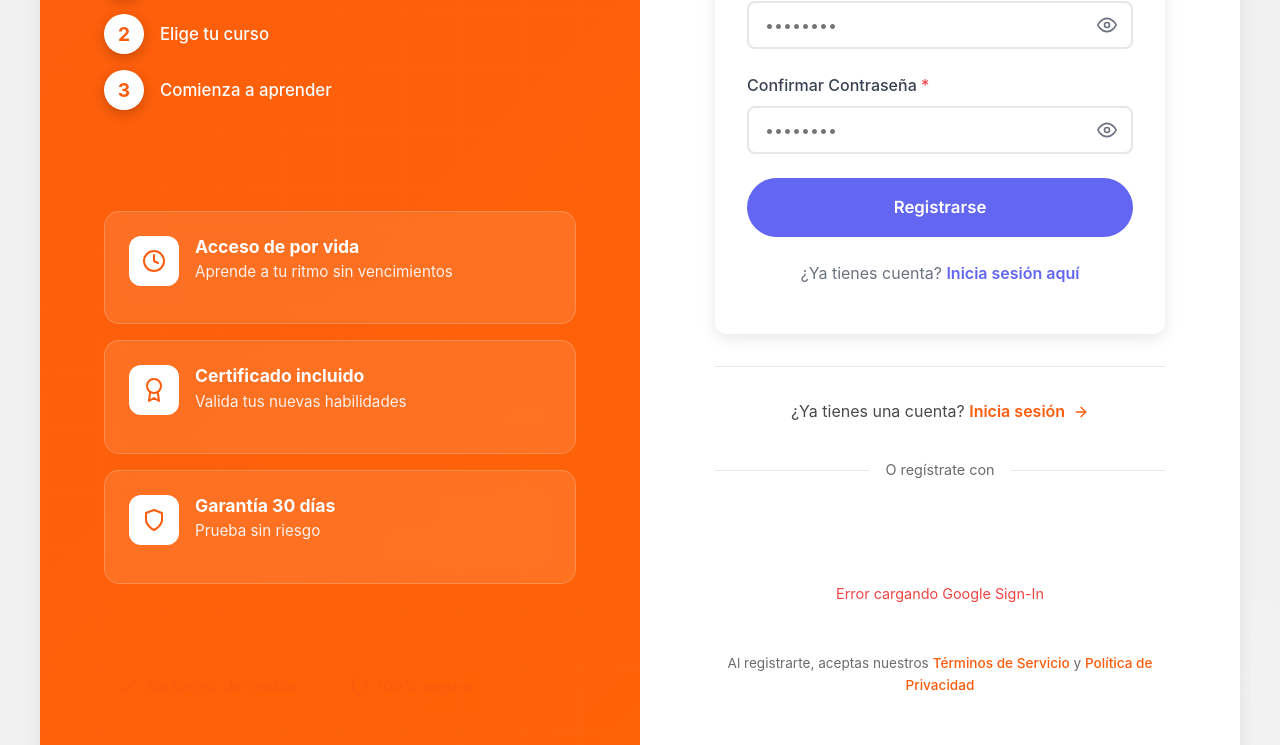
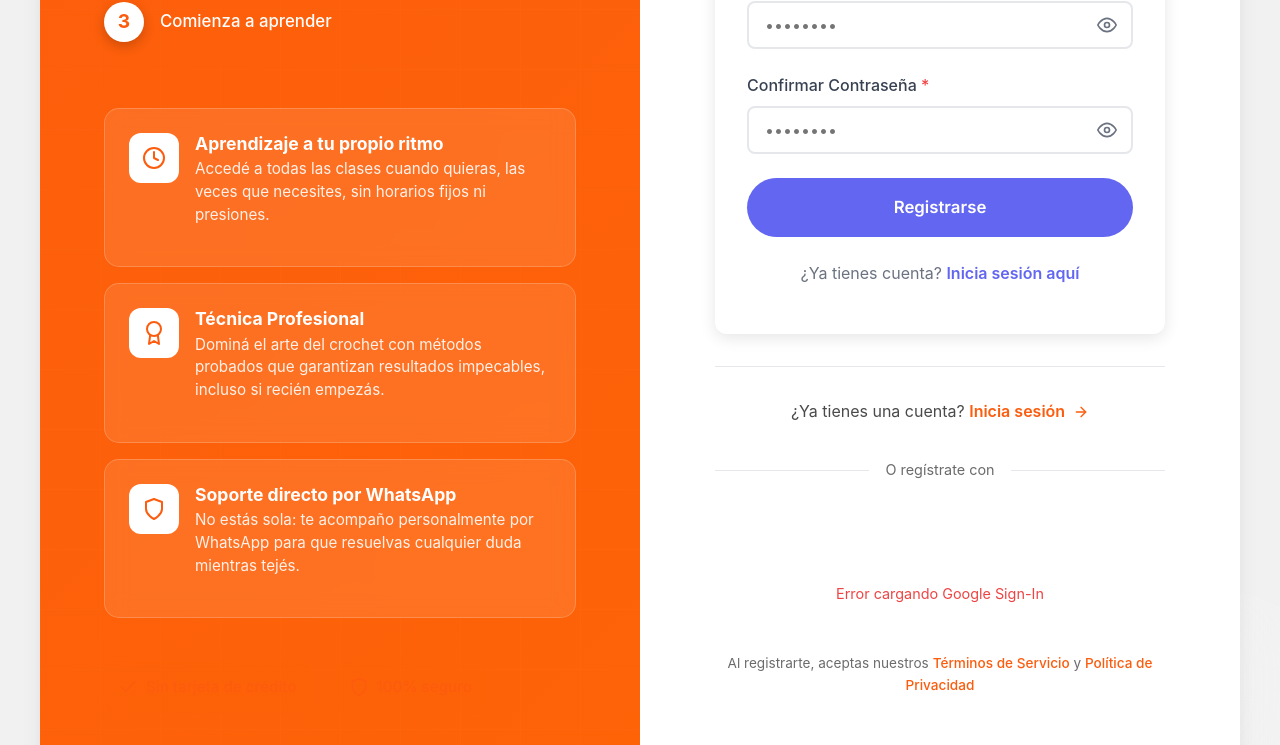
Before and after one commit to janomaciell/cursos-tejidos, a React (Vite) app in the folder frontend/: page /register in a window 1280 px wide. Shown: the part 759-1504 px from the top of the page. Built offline with nearby package versions, Linux system fonts and the light colour scheme; no server answers; a web font is replaced by a local one.

Commit message:
Changes to info and photo

```diff
--- a/frontend/src/courses/CourseDetail.jsx
+++ b/frontend/src/courses/CourseDetail.jsx
@@ -208,11 +208,11 @@ const CourseDetail = ({ course, hasAccess, onPurchase, loading, progress = {} })
                   </div>
                   <div className="benefit-item">
                     <FiCheckCircle />
-                    <span>Certificado al finalizar</span>
+                  <span>Patrones PDF descargables</span>
                   </div>
                   <div className="benefit-item">
                     <FiShield />
-                    <span>Garantía 30 días</span>
+                    <span>Soporte directo por WhatsApp</span>
                   </div>
                   <div className="benefit-item">
                     <FiCheckCircle />
--- a/frontend/src/pages/public/ComoFunciona.jsx
+++ b/frontend/src/pages/public/ComoFunciona.jsx
@@ -276,7 +276,7 @@ const ComoFunciona = () => {
             </div>
           </div>
           <div className="cf2-andrea-visual">
-            <img src="/img/andy-instructor.jpg" alt="Andrea - Instructora de Tejiendo con Andy" className="cf2-andrea-img" />
+            <img src="/img/andy-instructor.png" alt="Andrea - Instructora de Tejiendo con Andy" className="cf2-andrea-img" />
           </div>
         </div>
       </section>
--- a/frontend/src/pages/public/Home.css
+++ b/frontend/src/pages/public/Home.css
@@ -436,10 +436,7 @@ html {
 .video-placeholder {
   position: relative;
   width: 100%;
-  aspect-ratio: 16/9;
   border-radius: 20px;
-  overflow: hidden;
-  box-shadow: var(--shadow-xl);
 }
 
 .video-placeholder img {
--- a/frontend/src/pages/public/Home.jsx
+++ b/frontend/src/pages/public/Home.jsx
@@ -640,12 +640,12 @@ const Home = () => {
   ];
 
   const benefits = [
-    { icon: <FiVideo />, title: 'Videos HD de calidad', desc: 'Clases grabadas con total nitidez para que veas cada detalle y no te pierdas ningún punto.' },
-    { icon: <FiClock />, title: 'Acceso de por vida', desc: 'Aprendé a tu ritmo, sin presiones ni vencimientos. Tu curso para siempre.' },
-    { icon: <FiDownload />, title: 'Material descargable', desc: 'PDFs con patrones detallados y guías de puntos listas para imprimir.' },
-    { icon: <FiMessageCircle />, title: 'Soporte directo', desc: 'Respondo todas tus dudas personalmente vía WhatsApp para que nunca te trabes.' },
-    { icon: <FiUsers />, title: 'Comunidad activa', desc: 'Conectá con otras tejedoras apasionadas, compartí tus logros y unite a nuestro grupo.' },
-    { icon: <FiAward />, title: 'Técnica Profesional', desc: 'Dominá el arte del crochet con métodos probados que garantizan resultados impecables.' }
+    { icon: <FiMessageCircle />, title: 'Soporte directo por WhatsApp', desc: 'No estás sola: te acompaño personalmente por WhatsApp para que resuelvas cualquier duda mientras tejés.' },
+    { icon: <FiClock />, title: 'Aprendizaje a tu propio ritmo', desc: 'Accedé a todas las clases cuando quieras, las veces que necesites, sin horarios fijos ni presiones.' },
+    { icon: <FiDownload />, title: 'Patrones PDF descargables', desc: 'Incluye patrones en PDF listos para descargar e imprimir, con instrucciones claras para seguir punto a punto.' },
+    { icon: <FiClock />, title: 'Acceso de por vida', desc: 'Tu acceso nunca vence: podés volver a las lecciones cada vez que quieras repasar o practicar.' },
+    { icon: <FiUsers />, title: 'Comunidad exclusiva de tejedoras', desc: 'Compartí avances, logros y dudas con otras alumnas que aman el crochet tanto como vos.' },
+    { icon: <FiAward />, title: 'Técnica Profesional', desc: 'Dominá el arte del crochet con métodos probados que garantizan resultados impecables, incluso si recién empezás.' }
   ];
 
   const testimonials = [
@@ -832,10 +832,7 @@ const Home = () => {
           </div>
           <div className="video-player-wrapper">
             <div className="video-placeholder">
-              <img src="/img/andy-instructor.jpg" alt="Andy - Instructora de costura" />
-              <button className="play-button-home-public">
-                <FiPlay />
-              </button>
+              <img src="/img/andy-instructor.png" alt="Andy - Instructora de costura" />
             </div>
           </div>
         </div>
@@ -1025,7 +1022,8 @@ const Home = () => {
             {testimonials.map((testimonial, index) => (
               <div key={index} className="testimonial-card">
                 <div className="testimonial-header">
-                  <img src={testimonial.image} alt={testimonial.author} className="testimonial-image" />
+                {/*<img src={testimonial.image} alt={testimonial.author} className="testimonial-image" />*/}
+
                   <div className="testimonial-rating">
                     {[...Array(testimonial.rating)].map((_, i) => (
                       <FiStar key={i} className="star-filled" />
@@ -1039,34 +1037,6 @@ const Home = () => {
                 </div>
               </div>
             ))}
-          </div>
-        </div>
-      </section>
-
-      {/* Guarantee Section - NUEVA */}
-      <section className="guarantee-section">
-        <div className="guarantee-content">
-          <div className="guarantee-icon">
-            <FiShield />
-          </div>
-          <h2>Garantía de Satisfacción de 30 Días</h2>
-          <p>
-            Estamos tan seguros de la calidad de nuestros cursos que ofrecemos una garantía de devolución
-            total si no estás completamente satisfecha en los primeros 30 días. Sin preguntas, sin complicaciones.
-          </p>
-          <div className="guarantee-features">
-            <div className="guarantee-feature">
-              <FiCheckCircle />
-              <span>Prueba sin riesgo por 30 días</span>
-            </div>
-            <div className="guarantee-feature">
-              <FiCheckCircle />
-              <span>Devolución 100% del dinero</span>
-            </div>
-            <div className="guarantee-feature">
-              <FiCheckCircle />
-              <span>Proceso simple y rápido</span>
-            </div>
           </div>
         </div>
       </section>
@@ -1086,7 +1056,7 @@ const Home = () => {
             </Button>
           </Link>
           <p className="cta-disclaimer">
-            <FiShield /> Garantía de 30 días · Acceso de por vida · Certificado incluido
+            <FiMessageCircle /> Soporte directo por WhatsApp · Acceso de por vida · Patrones PDF descargables
           </p>
         </div>
       </section>
--- a/frontend/src/pages/public/Register.jsx
+++ b/frontend/src/pages/public/Register.jsx
@@ -75,18 +75,18 @@ const Register = () => {
   const features = [
     {
       icon: <FiClock />,
-      title: 'Acceso de por vida',
-      description: 'Aprende a tu ritmo sin vencimientos'
+      title: 'Aprendizaje a tu propio ritmo',
+      description: 'Accedé a todas las clases cuando quieras, las veces que necesites, sin horarios fijos ni presiones.'
     },
     {
       icon: <FiAward />,
-      title: 'Certificado incluido',
-      description: 'Valida tus nuevas habilidades'
+      title: 'Técnica Profesional',
+      description: 'Dominá el arte del crochet con métodos probados que garantizan resultados impecables, incluso si recién empezás.'
     },
     {
       icon: <FiShield />,
-      title: 'Garantía 30 días',
-      description: 'Prueba sin riesgo'
+      title: 'Soporte directo por WhatsApp',
+      description: 'No estás sola: te acompaño personalmente por WhatsApp para que resuelvas cualquier duda mientras tejés.'
     }
   ];
 
```
Also changed, not shown: frontend/public/img/andy-instructor.png (added).
